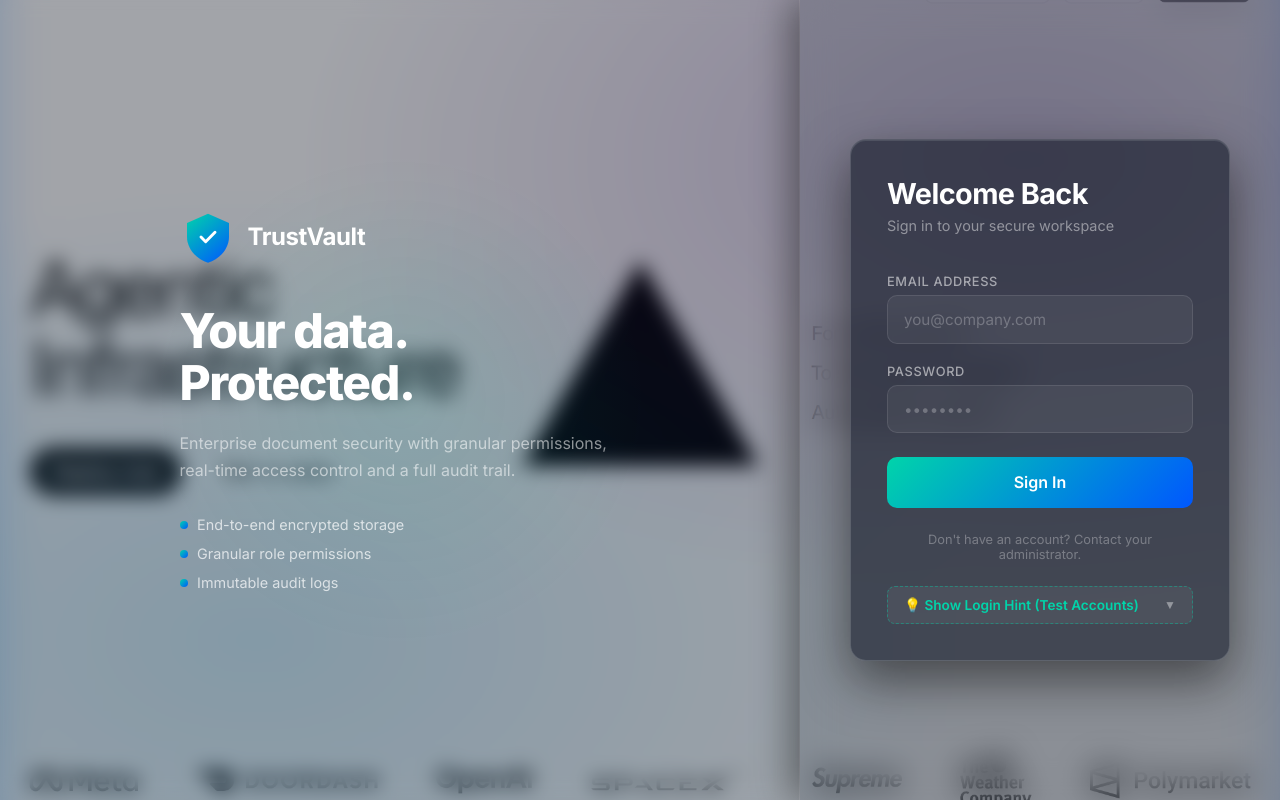
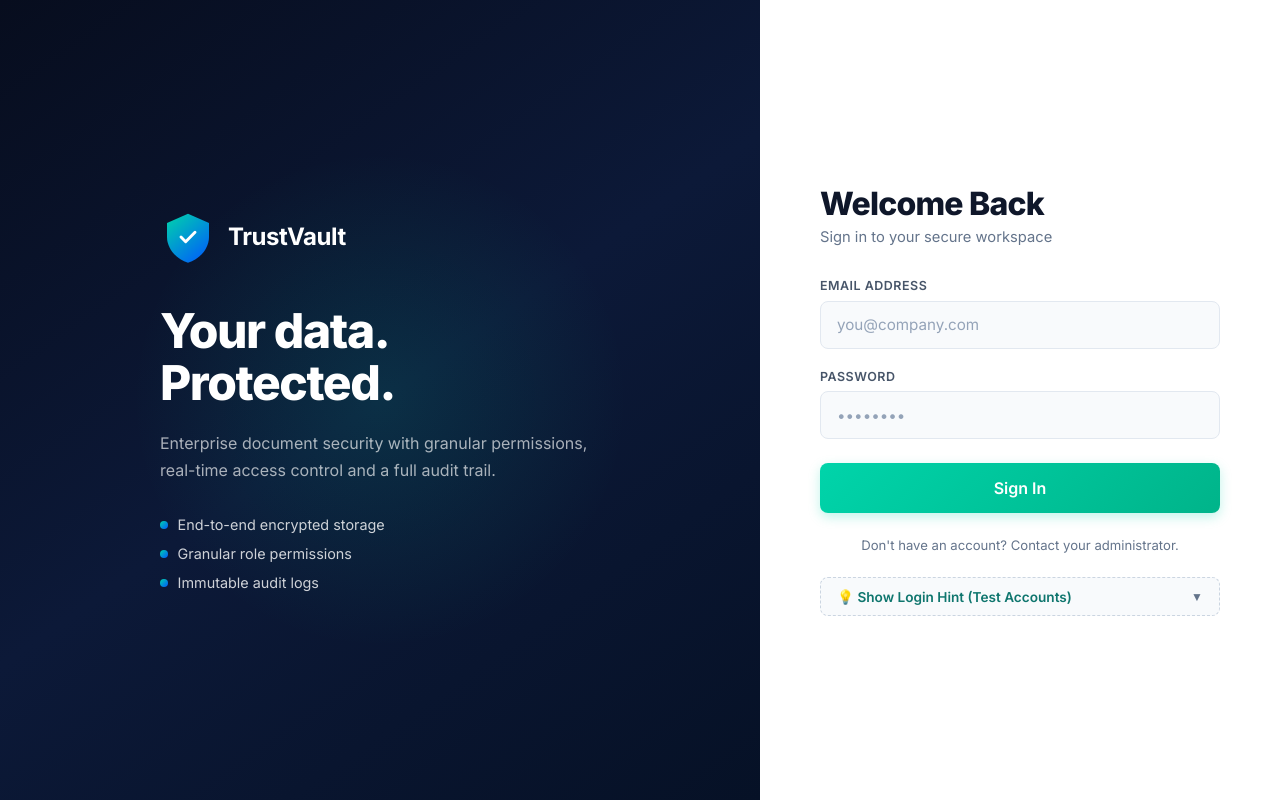
Before and after one commit to shaestashaik21/Trustvault, a Next.js app: page /login in a window 1280 px wide. Built offline with nearby package versions, Linux system fonts and the light colour scheme.

Commit message:
Switch to crisp white background theme

```diff
--- a/src/app/globals.css
+++ b/src/app/globals.css
@@ -4,16 +4,9 @@ html { font-size: 16px; }
 
 body {
   font-family: 'Inter', -apple-system, BlinkMacSystemFont, 'Segoe UI', sans-serif;
-  background-color: #030712;
-  background-image:
-    radial-gradient(ellipse at 80% 20%, rgba(88, 28, 135, 0.25) 0%, transparent 50%),
-    radial-gradient(ellipse at 20% 80%, rgba(14, 165, 233, 0.2) 0%, transparent 50%),
-    url('/cosmic-bg.png');
-  background-size: cover;
-  background-position: center;
-  background-attachment: fixed;
-  background-repeat: no-repeat;
-  color: #e6edf3;
+  background-color: #ffffff;
+  background-image: none;
+  color: #111827;
   min-height: 100vh;
   -webkit-font-smoothing: antialiased;
   -moz-osx-font-smoothing: grayscale;
--- a/src/app/login/login.module.css
+++ b/src/app/login/login.module.css
@@ -1,21 +1,18 @@
 .container {
   display: flex;
   min-height: 100vh;
-  background: transparent;
+  background: #ffffff;
   font-family: 'Inter', sans-serif;
 }
 
-/* LEFT PANEL */
+/* LEFT PANEL (Dark brand side from original reference) */
 .leftPanel {
   flex: 1;
-  background: rgba(10, 15, 30, 0.35);
-  backdrop-filter: blur(10px);
-  -webkit-backdrop-filter: blur(10px);
-  border-right: 1px solid rgba(255, 255, 255, 0.12);
+  background: linear-gradient(145deg, #070d1e 0%, #0c1938 50%, #061126 100%);
   display: flex;
   align-items: center;
   justify-content: center;
-  padding: 3rem;
+  padding: 3.5rem;
   position: relative;
   overflow: hidden;
 }
@@ -25,7 +22,7 @@
   position: absolute;
   width: 500px;
   height: 500px;
-  background: radial-gradient(circle, rgba(0, 212, 170, 0.08) 0%, transparent 70%);
+  background: radial-gradient(circle, rgba(0, 212, 170, 0.12) 0%, transparent 70%);
   top: 50%;
   left: 50%;
   transform: translate(-50%, -50%);
@@ -63,7 +60,7 @@
 
 .sub {
   font-size: 1rem;
-  color: rgba(255,255,255,0.55);
+  color: rgba(255,255,255,0.65);
   line-height: 1.7;
   margin-bottom: 2rem;
 }
@@ -79,7 +76,7 @@
   align-items: center;
   gap: 0.6rem;
   font-size: 0.9rem;
-  color: rgba(255,255,255,0.7);
+  color: rgba(255,255,255,0.8);
 }
 
 .featureDot {
@@ -90,44 +87,37 @@
   flex-shrink: 0;
 }
 
-/* RIGHT PANEL */
+/* RIGHT PANEL (Crisp white background from reference) */
 .rightPanel {
-  flex: 0 0 480px;
-  background: rgba(13, 20, 36, 0.45);
-  backdrop-filter: blur(16px);
-  -webkit-backdrop-filter: blur(16px);
+  flex: 0 0 520px;
+  background: #ffffff;
   display: flex;
   align-items: center;
   justify-content: center;
-  padding: 3rem 2.5rem;
-  box-shadow: -10px 0 35px rgba(0, 0, 0, 0.4);
+  padding: 3rem 3.5rem;
 }
 
 .formCard {
   width: 100%;
-  max-width: 380px;
-  background: rgba(17, 24, 39, 0.6);
-  border: 1px solid rgba(255, 255, 255, 0.15);
-  border-radius: 16px;
-  padding: 2.25rem;
-  box-shadow: 0 20px 50px rgba(0, 0, 0, 0.5), inset 0 1px 0 rgba(255, 255, 255, 0.1);
+  max-width: 400px;
+  background: #ffffff;
 }
 
 .formHeader {
-  margin-bottom: 2.5rem;
+  margin-bottom: 2rem;
 }
 
 .formHeader h2 {
-  font-size: 1.8rem;
-  font-weight: 700;
-  color: #fff;
-  margin: 0 0 0.4rem;
-  letter-spacing: -0.02em;
+  font-size: 2rem;
+  font-weight: 800;
+  color: #0f172a;
+  margin: 0 0 0.35rem;
+  letter-spacing: -0.025em;
 }
 
 .formHeader p {
-  color: rgba(255,255,255,0.45);
-  font-size: 0.9rem;
+  color: #64748b;
+  font-size: 0.92rem;
   margin: 0;
 }
 
@@ -140,50 +130,52 @@
 .field {
   display: flex;
   flex-direction: column;
-  gap: 0.4rem;
+  gap: 0.45rem;
 }
 
 .field label {
-  font-size: 0.8rem;
-  font-weight: 500;
-  color: rgba(255,255,255,0.55);
-  letter-spacing: 0.05em;
+  font-size: 0.78rem;
+  font-weight: 600;
+  color: #475569;
+  letter-spacing: 0.04em;
   text-transform: uppercase;
 }
 
 .field input {
-  background: rgba(255,255,255,0.05);
-  border: 1px solid rgba(255,255,255,0.1);
-  border-radius: 10px;
+  background: #f8fafc;
+  border: 1px solid #e2e8f0;
+  border-radius: 8px;
   padding: 0.85rem 1rem;
-  color: #fff;
+  color: #0f172a;
   font-size: 0.95rem;
   outline: none;
-  transition: border-color 0.2s, box-shadow 0.2s;
+  transition: all 0.2s;
   font-family: inherit;
 }
 
-.field input::placeholder { color: rgba(255,255,255,0.25); }
+.field input::placeholder { color: #94a3b8; }
 
 .field input:focus {
+  background: #ffffff;
   border-color: #00d4aa;
-  box-shadow: 0 0 0 3px rgba(0,212,170,0.15);
+  box-shadow: 0 0 0 3px rgba(0,212,170,0.2);
 }
 
 .errorBanner {
-  background: rgba(239,68,68,0.12);
-  border: 1px solid rgba(239,68,68,0.3);
-  color: #f87171;
+  background: #fef2f2;
+  border: 1px solid #fecaca;
+  color: #dc2626;
   border-radius: 8px;
   padding: 0.75rem 1rem;
   font-size: 0.85rem;
 }
 
 .submitBtn {
-  background: linear-gradient(135deg, #00d4aa, #0057ff);
-  color: #fff;
+  background: #00d4aa;
+  background: linear-gradient(135deg, #00d4aa 0%, #00b48a 100%);
+  color: #ffffff;
   border: none;
-  border-radius: 10px;
+  border-radius: 8px;
   padding: 0.95rem;
   font-size: 1rem;
   font-weight: 600;
@@ -194,18 +186,19 @@
   display: flex;
   align-items: center;
   justify-content: center;
-  min-height: 50px;
+  min-height: 48px;
+  box-shadow: 0 4px 12px rgba(0, 212, 170, 0.25);
 }
 
-.submitBtn:hover:not(:disabled) { opacity: 0.9; transform: translateY(-1px); }
+.submitBtn:hover:not(:disabled) { opacity: 0.92; transform: translateY(-1px); }
 .submitBtn:active:not(:disabled) { transform: translateY(0); }
 .submitBtn:disabled { opacity: 0.6; cursor: not-allowed; }
 
 .spinner {
   width: 20px;
   height: 20px;
-  border: 2px solid rgba(255,255,255,0.3);
-  border-top-color: #fff;
+  border: 2px solid rgba(255,255,255,0.4);
+  border-top-color: #ffffff;
   border-radius: 50%;
   animation: spin 0.7s linear infinite;
 }
@@ -214,8 +207,8 @@
 
 .footNote {
   text-align: center;
-  color: rgba(255,255,255,0.3);
-  font-size: 0.8rem;
+  color: #64748b;
+  font-size: 0.82rem;
   margin-top: 1.5rem;
 }
 
@@ -225,9 +218,9 @@
 
 .hintBtn {
   width: 100%;
-  background: rgba(255, 255, 255, 0.05);
-  border: 1px dashed rgba(0, 212, 170, 0.4);
-  color: #00d4aa;
+  background: #f8fafc;
+  border: 1px dashed #cbd5e1;
+  color: #0f766e;
   border-radius: 8px;
   padding: 0.65rem 1rem;
   font-size: 0.85rem;
@@ -241,30 +234,30 @@
 }
 
 .hintBtn:hover {
-  background: rgba(0, 212, 170, 0.1);
+  background: #f0fdfa;
   border-color: #00d4aa;
 }
 
 .hintArrow {
   font-size: 0.75rem;
-  color: rgba(255, 255, 255, 0.4);
+  color: #64748b;
 }
 
 .demoCreds {
   font-size: 0.68rem;
-  color: #00d4aa;
+  color: #0f766e;
   font-family: monospace;
   margin-top: 3px;
-  background: rgba(0, 212, 170, 0.08);
+  background: #f0fdfa;
   display: inline-block;
-  padding: 1px 4px;
-  border-radius: 3px;
+  padding: 2px 5px;
+  border-radius: 4px;
 }
 
 .demoSwitcher {
   margin-top: 0.85rem;
   padding-top: 0.85rem;
-  border-top: 1px solid rgba(255,255,255,0.08);
+  border-top: 1px solid #e2e8f0;
   animation: fadeIn 0.2s ease-in-out;
 }
 
@@ -274,12 +267,12 @@
 }
 
 .demoTitle {
-  font-size: 0.75rem;
+  font-size: 0.72rem;
   text-transform: uppercase;
-  color: rgba(255,255,255,0.4);
-  letter-spacing: 0.06em;
+  color: #64748b;
+  letter-spacing: 0.05em;
   margin-bottom: 0.75rem;
-  font-weight: 600;
+  font-weight: 700;
   display: flex;
   align-items: center;
   gap: 0.4rem;
@@ -292,8 +285,8 @@
 }
 
 .demoCard {
-  background: rgba(255,255,255,0.04);
-  border: 1px solid rgba(255,255,255,0.08);
+  background: #f8fafc;
+  border: 1px solid #e2e8f0;
   border-radius: 8px;
   padding: 0.55rem 0.7rem;
   cursor: pointer;
@@ -303,15 +296,15 @@
 }
 
 .demoCard:hover {
-  background: rgba(0, 212, 170, 0.08);
-  border-color: rgba(0, 212, 170, 0.3);
+  background: #f0fdfa;
+  border-color: #00d4aa;
   transform: translateY(-1px);
 }
 
 .demoRole {
   font-size: 0.8rem;
   font-weight: 600;
-  color: #fff;
+  color: #0f172a;
   display: flex;
   align-items: center;
   gap: 0.3rem;
@@ -325,12 +318,12 @@
   text-transform: uppercase;
 }
 
-.badgeAdmin { background: rgba(239, 68, 68, 0.2); color: #f87171; }
-.badgeUser { background: rgba(0, 212, 170, 0.2); color: #00d4aa; }
+.badgeAdmin { background: #fee2e2; color: #b91c1c; }
+.badgeUser { background: #ccfbf1; color: #0f766e; }
 
 .demoEmail {
   font-size: 0.7rem;
-  color: rgba(255,255,255,0.4);
+  color: #64748b;
   margin-top: 2px;
 }
 
@@ -338,5 +331,5 @@
   .container { flex-direction: column; }
   .leftPanel { flex: 0; padding: 2rem; }
   .tagline { font-size: 2rem; }
-  .rightPanel { flex: 1; }
+  .rightPanel { flex: 1; padding: 2rem; }
 }
```
